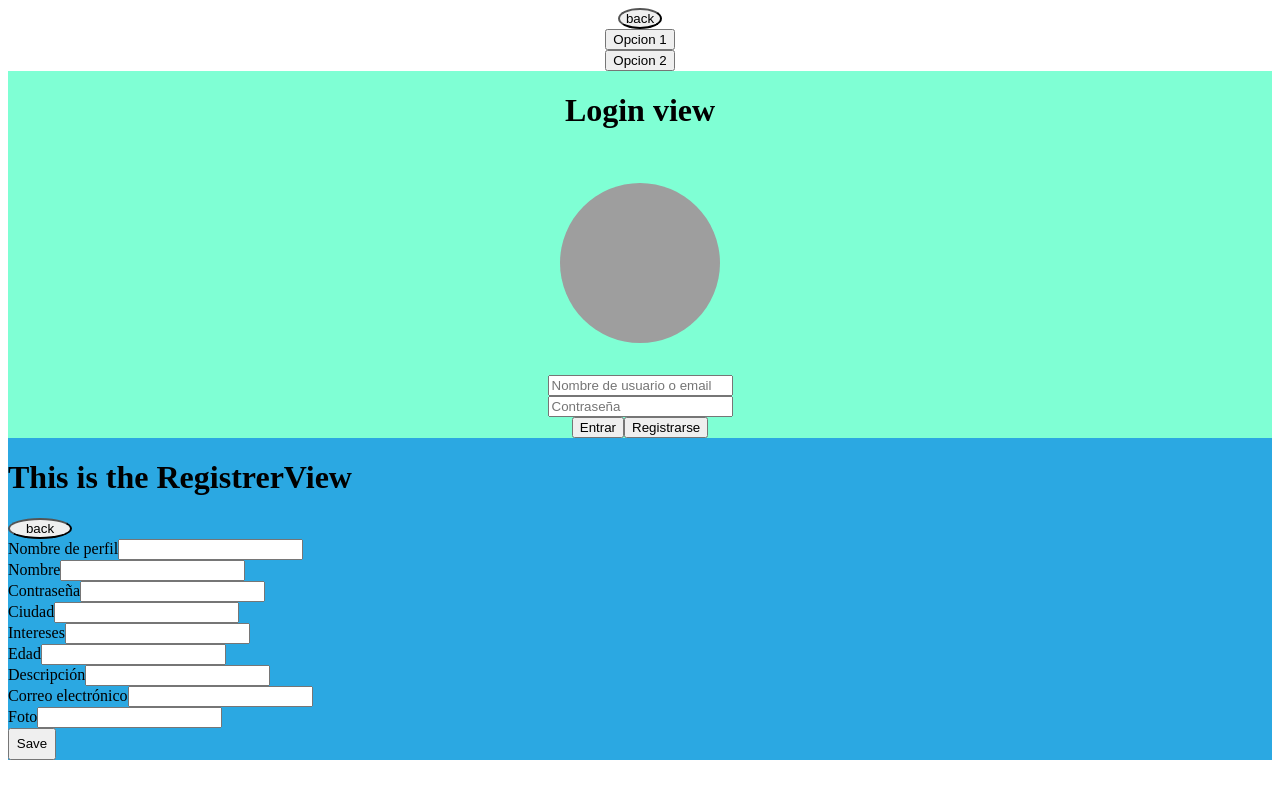
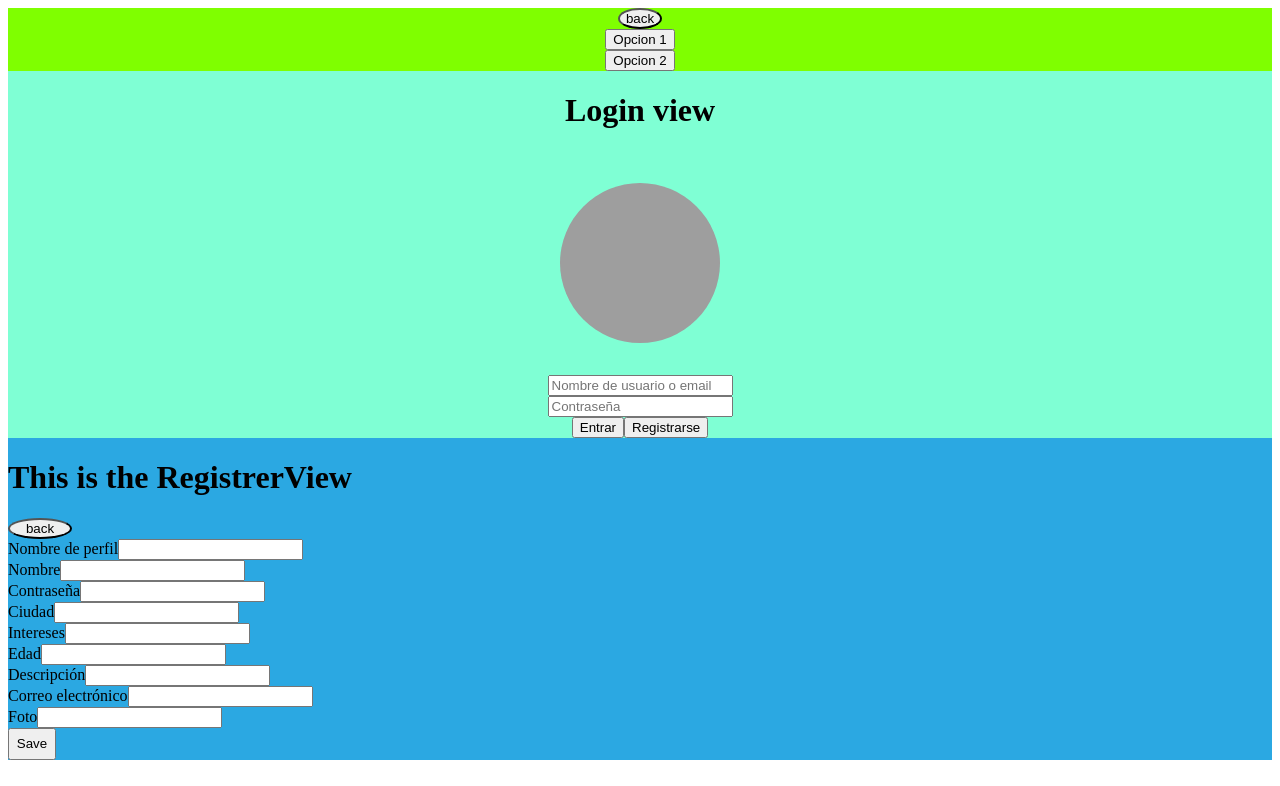
Before and after one commit to JoseLuCG/Proyecto_FinalCurso, a React (Create React App) app in the folder frontend/: page / in a window 1280 px wide. Shown: the top 786 px of the page. Built offline with nearby package versions, Linux system fonts and the light colour scheme; grey boxes are pictures that could not be loaded.

Commit message:
Implement css to the component <OptionsContainer>

```diff
--- a/frontend/src/components/OptionsContainer/OptionsContainer.css
+++ b/frontend/src/components/OptionsContainer/OptionsContainer.css
@@ -1,4 +1,5 @@
 .optionsContainer {
+    background-color: chartreuse;
     display: flex;
     flex-direction: column;
     align-items: center;
```
